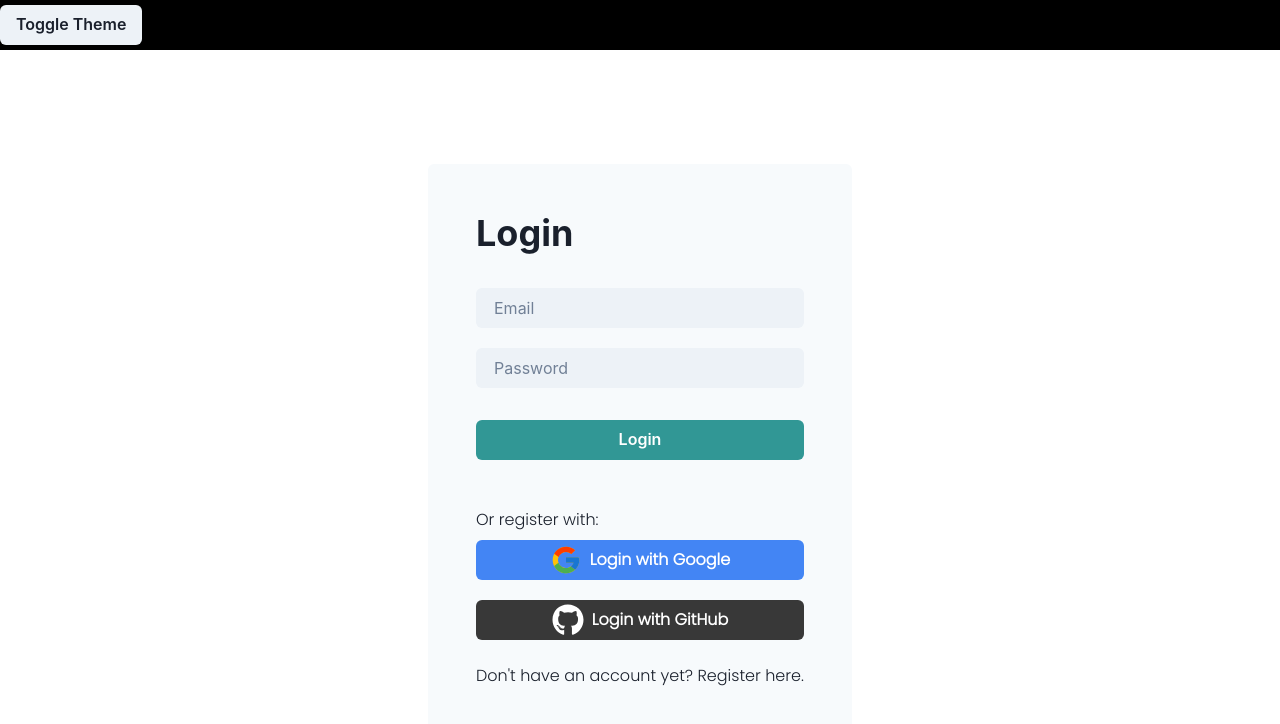
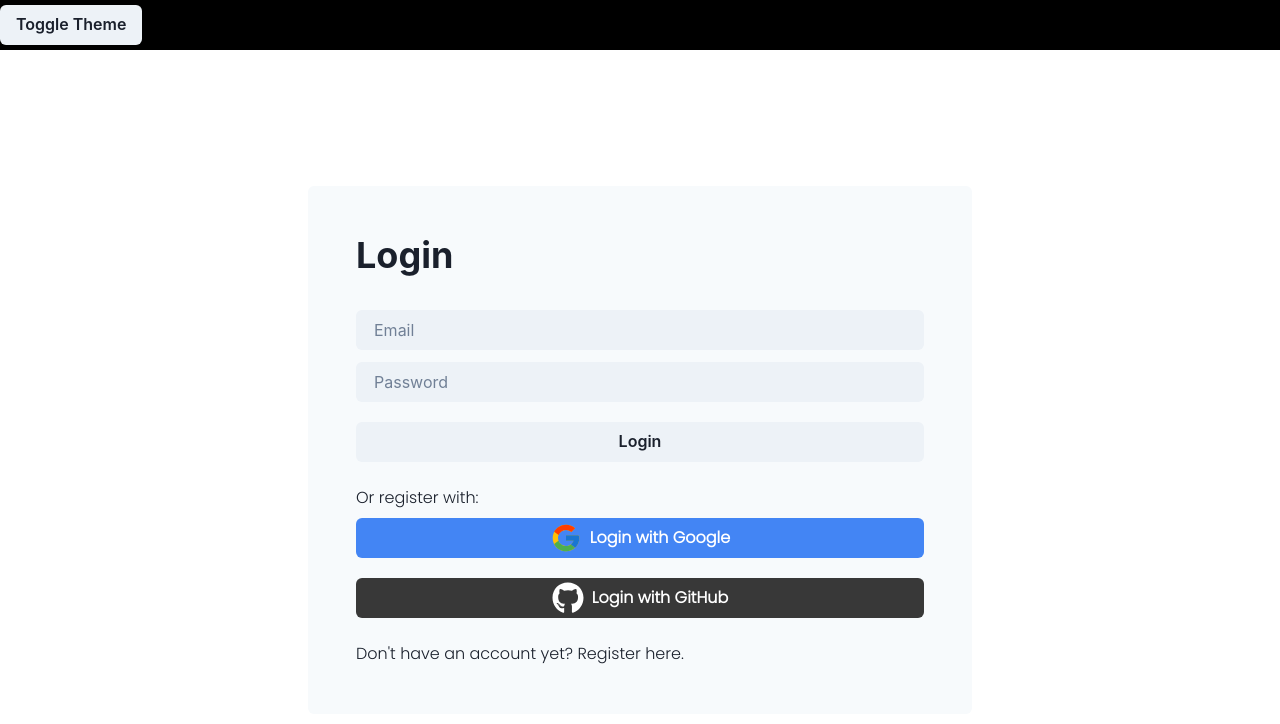
Before and after one commit to maindotmarcell/Zoomify-client, a React (Create React App) app: page /login in a window 1280 px wide. Shown: the top 724 px of the page. Built offline with nearby package versions, Linux system fonts and the light colour scheme; no server answers.

Commit message:
login validation and taken email feedback

```diff
--- a/package.json
+++ b/package.json
@@ -2,6 +2,7 @@
 	"name": "auth-pro",
 	"version": "0.1.0",
 	"private": true,
+  "type": "module",
 	"dependencies": {
 		"@chakra-ui/react": "^2.4.1",
 		"@emotion/react": "^11.10.5",
@@ -9,7 +10,7 @@
 		"@testing-library/jest-dom": "^5.16.5",
 		"@testing-library/react": "^13.4.0",
 		"@testing-library/user-event": "^13.5.0",
-    "@types/jest": "^27.5.2",
+		"@types/jest": "^29.2.3",
 		"@types/node": "^16.18.3",
 		"@types/react": "^18.0.25",
 		"@types/react-dom": "^18.0.8",
@@ -49,10 +50,13 @@
 		]
 	},
 	"devDependencies": {
+		"@babel/preset-typescript": "^7.18.6",
+		"@jest/globals": "^29.3.1",
 		"@types/axios": "^0.14.0",
 		"@types/dotenv": "^8.2.0",
 		"@types/react-icons": "^3.0.0",
 		"@types/react-router-dom": "^5.3.3",
+		"ts-jest": "^29.0.3",
 		"typescript-plugin-css-modules": "^3.4.0"
 	}
 }
--- a/src/App.tsx
+++ b/src/App.tsx
@@ -1,10 +1,9 @@
-import React, { useContext } from 'react';
+import React from 'react';
 import './GlobalStyles.css';
 import { Routes, Route } from 'react-router-dom';
 import Home from './components/Home/Home';
 import Login from './components/Login/Login';
 import NavBar from './components/NavBar/NavBar';
-import { myContext } from './context/UserContext';
 import Register from './components/Register/Register';
 import { ChakraProvider } from '@chakra-ui/react';
 import PrivateRoute from './PrivateRoute/PrivateRoute';
--- a/src/Components/Login/Login.tsx
+++ b/src/Components/Login/Login.tsx
@@ -1,5 +1,5 @@
 import axios from '../../constants/axios';
-import React, { FormEvent, useContext, useState } from 'react';
+import React, { FormEvent, useContext, useEffect, useState } from 'react';
 import { FcGoogle } from 'react-icons/fc';
 import { FaGithub } from 'react-icons/fa';
 import { myContext } from '../../context/UserContext';
@@ -11,12 +11,27 @@ import {
 	useColorModeValue,
 	Text,
 	Stack,
+	FormControl,
+	FormErrorMessage,
 } from '@chakra-ui/react';
 import { Link, useNavigate } from 'react-router-dom';
+import { githubLogin, googleLogin } from '../../helper/oauthStrategies';
+import isValidEmail from '../../helper/isValidEmail';
 
 function Login() {
+	// input field values
 	const [email, setEmail] = useState('');
 	const [password, setPassword] = useState('');
+
+	// form validation values
+	const [inputValid, setInputValid] = useState(false);
+	const [invalidCredentials, setInvalidCredentials] = useState(false);
+
+	useEffect(() => {
+		if (isValidEmail(email) && password) setInputValid(true);
+		else setInputValid(false);
+	}, [email, password]);
+
 	const { refreshUser } = useContext(myContext) as any;
 	const navigate = useNavigate();
 
@@ -35,18 +50,13 @@ function Login() {
 			);
 			console.log(response);
 			refreshUser();
-			navigate("/")
-		} catch (err) {
+			navigate('/');
+		} catch (err: any) {
 			console.log(err);
+			if (err.response.status === 401) {
+				setInvalidCredentials(true);
 			}
-	};
-
-	const googleLogin = () => {
-		window.open(`${axios.defaults.baseURL}/auth/google`, '_self');
-	};
-
-	const githubLogin = () => {
-		window.open(`${axios.defaults.baseURL}/auth/github`, '_self');
+		}
 	};
 
 	return (
@@ -55,6 +65,7 @@ function Login() {
 				<form onSubmit={login}>
 					<Stack mb={6}>
 						<Heading mb={6}>Login</Heading>
+						<FormControl isInvalid={invalidCredentials}>
 							<Input
 								variant="filled"
 								mb={3}
@@ -65,15 +76,25 @@ function Login() {
 							></Input>
 							<Input
 								variant="filled"
-							mb={6}
+								mb={3}
 								type="password"
 								placeholder="Password"
 								value={password}
 								onChange={(e) => setPassword(e.target.value)}
 							></Input>
-						<Button mb={6} colorScheme="teal" type="submit">
+							{invalidCredentials && (
+								<FormErrorMessage>Invalid Login Credentials</FormErrorMessage>
+							)}
+						</FormControl>
+						{inputValid ? (
+							<Button colorScheme="teal" type="submit">
 								Login
 							</Button>
+						) : (
+							<Button colorScheme="gray" style={{ cursor: 'auto' }}>
+								Login
+							</Button>
+						)}
 					</Stack>
 				</form>
 				<Stack mb={6}>
--- a/src/Components/NavBar/NavBar.tsx
+++ b/src/Components/NavBar/NavBar.tsx
@@ -1,6 +1,5 @@
 import React, { useContext } from 'react';
 import styles from './NavBar.module.css';
-import { Link } from 'react-router-dom';
 import axios from '../../constants/axios';
 import { AxiosResponse } from 'axios';
 import { Button, useColorMode } from '@chakra-ui/react';
@@ -8,7 +7,7 @@ import { myContext } from '../../context/UserContext';
 
 export default function NavBar() {
 	const { signedIn } = useContext(myContext) as any;
-	console.log(signedIn);
+	console.log('Signed in: ', signedIn);
 	const { toggleColorMode } = useColorMode();
 
 	const logout = () => {
--- a/src/Components/Register/Register.tsx
+++ b/src/Components/Register/Register.tsx
@@ -1,5 +1,5 @@
+import React, { FormEvent, useContext, useEffect, useState } from 'react';
 import axios from '../../constants/axios';
-import React, { FormEvent, useContext, useEffect, useState } from 'react';
 import { FcGoogle } from 'react-icons/fc';
 import { FaGithub } from 'react-icons/fa';
 import { myContext } from '../../context/UserContext';
@@ -15,6 +15,8 @@ import {
 	useColorModeValue,
 } from '@chakra-ui/react';
 import { Link, useNavigate } from 'react-router-dom';
+import { githubLogin, googleLogin } from '../../helper/oauthStrategies';
+import isValidEmail from '../../helper/isValidEmail';
 
 function Register() {
 	// input field values
@@ -30,6 +32,10 @@ function Register() {
 	const [inputIsEmpty, setInputIsEmpty] = useState(true);
 	const [inputValid, setInputValid] = useState(false);
 	const [passwordMatching, setPasswordMatching] = useState(true);
+
+	// email taken validation
+	const [emailTaken, setEmailTaken] = useState(false);
+	const [prevEmail, setPrevEmail] = useState('');
 
 	// user context
 	const { refreshUser } = useContext(myContext) as any;
@@ -80,10 +86,6 @@ function Register() {
 
 	const formBackground = useColorModeValue('gray.50', 'gray.700');
 
-	const isValidEmail = (email: string) => {
-		return /\S+@\S+\.\S+/.test(email);
-	};
-
 	const register = async (event: FormEvent) => {
 		event.preventDefault();
 		try {
@@ -98,18 +100,15 @@ function Register() {
 			);
 			console.log(response);
 			refreshUser();
-			navigate("/");
-		} catch (err) {
+			navigate('/');
+		} catch (err: any) {
 			console.log(err);
+			console.log(err.response.status);
+			if (err.response.status === 409) {
+				setPrevEmail(email);
+				setEmailTaken(true);
+			}
 		}
-	};
-
-	const googleLogin = () => {
-		window.open(`${axios.defaults.baseURL}/auth/google`, '_self');
-	};
-
-	const githubLogin = () => {
-		window.open(`${axios.defaults.baseURL}/auth/github`, '_self');
 	};
 
 	return (
@@ -132,7 +131,7 @@ function Register() {
 								</FormErrorMessage>
 							)}
 						</FormControl>
-						<FormControl isInvalid={emailInvalid}>
+						<FormControl isInvalid={emailInvalid || emailTaken}>
 							<Input
 								variant="filled"
 								type="email"
@@ -143,6 +142,11 @@ function Register() {
 							{emailInvalid && (
 								<FormErrorMessage>
 									Email must have a valid format
+								</FormErrorMessage>
+							)}
+							{emailTaken && (
+								<FormErrorMessage>
+									Email: {prevEmail} is already taken
 								</FormErrorMessage>
 							)}
 						</FormControl>
--- /dev/null
+++ b/src/helper/isValidEmail.ts
@@ -0,0 +1,3 @@
+export default function isValidEmail(email: string) {
+	return /\S+@\S+\.\S+/.test(email);
+}
--- /dev/null
+++ b/src/helper/oauthStrategies.ts
@@ -0,0 +1,9 @@
+import axios from "../constants/axios";
+
+export const googleLogin = () => {
+	window.open(`${axios.defaults.baseURL}/auth/google`, '_self');
+};
+
+export const githubLogin = () => {
+	window.open(`${axios.defaults.baseURL}/auth/github`, '_self');
+};
--- a/tsconfig.json
+++ b/tsconfig.json
@@ -1,6 +1,6 @@
 {
 	"compilerOptions": {
-		"target": "es5",
+		"target": "es6",
 		"lib": ["dom", "dom.iterable", "esnext"],
 		"allowJs": true,
 		"skipLibCheck": true,
@@ -9,7 +9,7 @@
 		"strict": true,
 		"forceConsistentCasingInFileNames": true,
 		"noFallthroughCasesInSwitch": true,
-		"module": "esnext",
+		"module": "CommonJS",
 		"moduleResolution": "node",
 		"resolveJsonModule": true,
 		"isolatedModules": true,
```
Also changed, not shown: 1 other file (tests, documents, lock files or other folders). Lines whose indentation alone changed are shown as unchanged.
